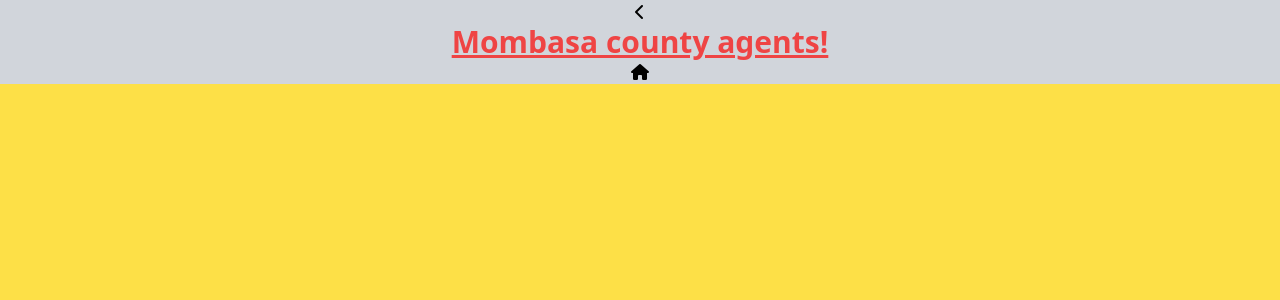
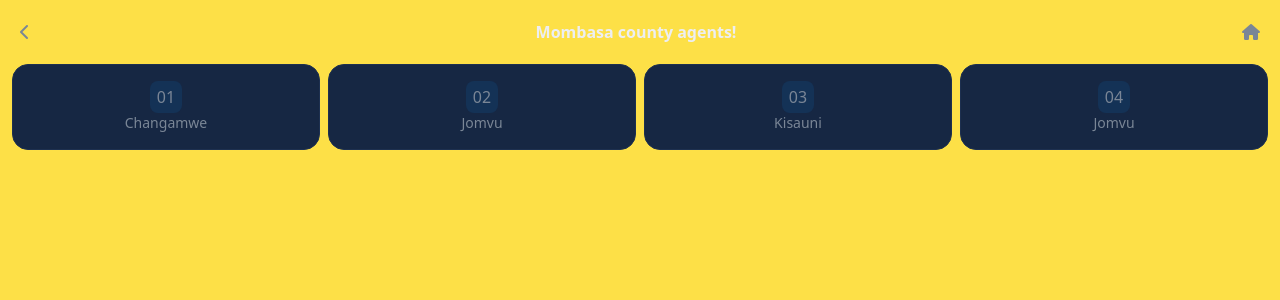
Before and after one commit to MyntTech/ElectionsWebsite, a Flask app: page /county-agents in a window 1280 px wide. Shown: the top 300 px of the page. Run offline with Flask 3, Linux system fonts and the light colour scheme.

Commit message:
add toplist

```diff
--- a/static/style.css
+++ b/static/style.css
@@ -538,6 +538,19 @@ video {
   position: static;
 }
 
+.m-2 {
+  margin: 0.5rem;
+}
+
+.m-5 {
+  margin: 1.25rem;
+}
+
+.mx-1 {
+  margin-left: 0.25rem;
+  margin-right: 0.25rem;
+}
+
 .block {
   display: block;
 }
@@ -546,33 +559,49 @@ video {
   display: flex;
 }
 
-.h-1\/2 {
-  height: 50%;
+.w-1\/4 {
+  width: 25%;
 }
 
-.w-1\/2 {
-  width: 50%;
-}
-
-.w-full {
-  width: 100%;
+.w-8 {
+  width: 2rem;
 }
 
 .flex-row {
   flex-direction: row;
 }
 
+.flex-col {
+  flex-direction: column;
+}
+
+.items-center {
+  align-items: center;
+}
+
 .justify-center {
   justify-content: center;
 }
 
-.bg-teal-950 {
-  --tw-bg-opacity: 1;
-  background-color: rgb(4 47 46 / var(--tw-bg-opacity));
+.justify-between {
+  justify-content: space-between;
 }
 
-.bg-\[\] {
-  background-color: ;
+.rounded-2xl {
+  border-radius: 1rem;
+}
+
+.rounded-lg {
+  border-radius: 0.5rem;
+}
+
+.border {
+  border-width: 1px;
+}
+
+.border-\[\#1d3050\] {
+  --tw-border-opacity: 1;
+  border-color: rgb(29 48 80 / var(--tw-border-opacity));
 }
 
 .bg-\[\#141f35\] {
@@ -580,9 +609,39 @@ video {
   background-color: rgb(20 31 53 / var(--tw-bg-opacity));
 }
 
-.bg-gray-300 {
+.bg-\[\#143256\] {
   --tw-bg-opacity: 1;
-  background-color: rgb(209 213 219 / var(--tw-bg-opacity));
+  background-color: rgb(20 50 86 / var(--tw-bg-opacity));
+}
+
+.bg-\[\#162743\] {
+  --tw-bg-opacity: 1;
+  background-color: rgb(22 39 67 / var(--tw-bg-opacity));
+}
+
+.bg-white {
+  --tw-bg-opacity: 1;
+  background-color: rgb(255 255 255 / var(--tw-bg-opacity));
+}
+
+.px-1 {
+  padding-left: 0.25rem;
+  padding-right: 0.25rem;
+}
+
+.px-2 {
+  padding-left: 0.5rem;
+  padding-right: 0.5rem;
+}
+
+.py-1 {
+  padding-top: 0.25rem;
+  padding-bottom: 0.25rem;
+}
+
+.py-4 {
+  padding-top: 1rem;
+  padding-bottom: 1rem;
 }
 
 .text-center {
@@ -594,8 +653,23 @@ video {
   line-height: 2.25rem;
 }
 
+.text-sm {
+  font-size: 0.875rem;
+  line-height: 1.25rem;
+}
+
 .font-bold {
   font-weight: 700;
+}
+
+.text-\[\#7a8696\] {
+  --tw-text-opacity: 1;
+  color: rgb(122 134 150 / var(--tw-text-opacity));
+}
+
+.text-\[\#edeef2\] {
+  --tw-text-opacity: 1;
+  color: rgb(237 238 242 / var(--tw-text-opacity));
 }
 
 .text-red-500 {
@@ -605,6 +679,11 @@ video {
 
 .underline {
   text-decoration-line: underline;
+}
+
+:is(.dark .dark\:bg-black) {
+  --tw-bg-opacity: 1;
+  background-color: rgb(0 0 0 / var(--tw-bg-opacity));
 }
 
 @media (min-width: 640px) {
--- a/tailwind.config.js
+++ b/tailwind.config.js
@@ -1,5 +1,6 @@
 /** @type {import('tailwindcss').Config} */
 module.exports = {
+  darkMode: 'class',
   content: ["./templates/**/*.{html,js}"],
   theme: {
     extend: {},
--- a/templates/base.html
+++ b/templates/base.html
@@ -1,6 +1,6 @@
 
 <!DOCTYPE html>
-<html lang="en">
+<html lang="en" >
 <head>
     <meta charset="UTF-8">
     <meta name="viewport" content="width=device-width, initial-scale=1.0">
@@ -12,6 +12,7 @@
     {% block content %}
     {% block login_container %}{% endblock login_container %}
     {% endblock content %}
+
     <script src="./Js/script.js"></script>
 </body>
 </html>
--- a/templates/county-agents.html
+++ b/templates/county-agents.html
@@ -1,13 +1,41 @@
 {% extends "base.html" %}
 
     {% block content %}
-    <div class=" text-center justify-center">
-        <div class="felx flex-row w-full bg-gray-300">
-            <i class="fas fa-chevron-left"></i>
-            <h1 class="text-3xl font-bold text-red-500 underline">
+    <div class=" text-center ">
+        <div class="flex flex-row justify-between items-center  m-5">
+            <i class="text-[#7a8696] fas fa-chevron-left"></i>
+            <p class="text-1xl font-bold text-[#edeef2]">
                 Mombasa county agents!
-            </h1>
-            <i class="fas fa-home"></i>
+            </p>
+            <i class="text-[#7a8696] fas fa-home"></i>
+        </div>
+
+        <!-- top list -->
+        <div class="m-2">
+            <div class="flex flex-row items-center">
+
+                <div class="flex flex-col mx-1 justify-center items-center rounded-2xl bg-[#162743] border border-[#1d3050] px-2 py-4 w-1/4">
+                       <p class="text-[#7a8696] rounded-lg bg-[#143256] px-1 py-1 w-8">01</p>
+                       <p class="text-[#7a8696] text-sm ">Changamwe</p>
+                </div>
+
+                <div class="flex flex-col mx-1 justify-center items-center rounded-2xl bg-[#162743] border border-[#1d3050] px-2 py-4 w-1/4">
+                    <p class="text-[#7a8696] rounded-lg bg-[#143256] px-1 py-1 w-8">02</p>
+                    <p class="text-[#7a8696] text-sm ">Jomvu</p>
+             </div>
+
+             <div class="flex flex-col mx-1 justify-center items-center rounded-2xl bg-[#162743] border border-[#1d3050] px-2 py-4 w-1/4">
+                <p class="text-[#7a8696] rounded-lg bg-[#143256] px-1 py-1 w-8">03</p>
+                <p class="text-[#7a8696] text-sm ">Kisauni</p>
+         </div>
+
+         <div class="flex flex-col mx-1 justify-center items-center rounded-2xl bg-[#162743] border border-[#1d3050] px-2 py-4 w-1/4">
+            <p class="text-[#7a8696] rounded-lg bg-[#143256] px-1 py-1 w-8">04</p>
+            <p class="text-[#7a8696] text-sm ">Jomvu</p>
+     </div>
+
+
+            </div>
         </div>
     </div>
 
```
